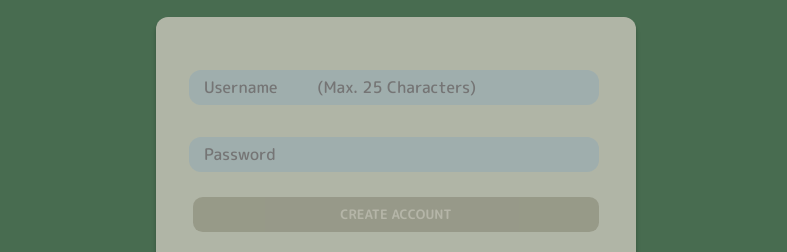
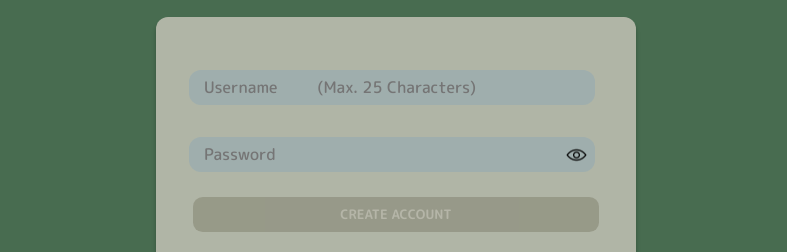
Before and after one commit to sopra-fs24-16-dudo/Client, a React (Create React App) app: page /registration in a window 1280 px wide. Shown: the part 161-413 px from the top of the page, without its empty margins (244-1031 px from the left). Built offline with nearby package versions, Linux system fonts and the light colour scheme.

Commit message:
Hide password & show password button

```diff
--- a/src/components/views/Login.tsx
+++ b/src/components/views/Login.tsx
@@ -7,6 +7,7 @@ import "styles/views/Login.scss";
 import Header from "components/views/Header";
 import BaseContainer from "components/ui/BaseContainer";
 import PropTypes from "prop-types";
+import showPasswordIMG from "images/show_password.png"
 
 /*
 It is possible to add multiple components inside a single file,
@@ -17,12 +18,26 @@ specific components that belong to the main one in the same file.
 const FormField = (props) => {
   return (
     <div className="login field">
-      <input
-        className="login input"
-        placeholder={props.placeholder}
-        value={props.value}
-        onChange={(e) => props.onChange(e.target.value)}
-      />
+      <div className="input-container">
+        <input
+          className="registration input"
+          placeholder={props.placeholder}
+          value={props.value || ""}
+          onChange={(e) => props.onChange(e.target.value)}
+          maxLength={25}
+          type={props.type || "text"}
+        />
+        {props.imgSrc && (
+          <img
+            src={props.imgSrc}
+            alt=""
+            width="25"
+            height="25"
+            onClick={props.onImgClick}
+            className="input-image"
+          />
+        )}
+    </div>
     </div>
   );
 };
@@ -31,12 +46,16 @@ FormField.propTypes = {
   placeholder: PropTypes.string,
   value: PropTypes.string,
   onChange: PropTypes.func,
+  type: PropTypes.string,
+  imgSrc: PropTypes.string,
+  onImgClick: PropTypes.func, // Add this line
 };
 
 const Login = () => {
   const navigate = useNavigate();
   const [name, setName] = useState<string>(null);
   const [username, setUsername] = useState<string>(null);
+  const [showPassword, setShowPassword] = useState<boolean>(false);
 
   const doLogin = async () => {
     try {
@@ -75,6 +94,9 @@ const Login = () => {
             placeholder="Password"
             value={name}
             onChange={(n) => setName(n)}
+            type={showPassword ? "text" : "password"}
+            imgSrc={showPasswordIMG}
+            onImgClick={() => setShowPassword(!showPassword)}
           />
           <div className="login button-container">
             <Button
--- a/src/components/views/Registration.tsx
+++ b/src/components/views/Registration.tsx
@@ -6,17 +6,31 @@ import { Button } from "components/ui/Button";
 import "styles/views/Registration.scss";
 import BaseContainer from "components/ui/BaseContainer";
 import PropTypes from "prop-types";
+import showPasswordIMG from "images/show_password.png"
 
 const FormField = (props) => {
   return (
     <div className="registration field">
+      <div className="input-container">
         <input
           className="registration input"
           placeholder={props.placeholder}
           value={props.value || ""}
           onChange={(e) => props.onChange(e.target.value)}
           maxLength={25}
+          type={props.type || "text"}
         />
+        {props.imgSrc && (
+          <img
+            src={props.imgSrc}
+            alt=""
+            width="25"
+            height="25"
+            onClick={props.onImgClick}
+            className="input-image"
+          />
+        )}
+      </div>
     </div>
   );
 };
@@ -25,12 +39,17 @@ FormField.propTypes = {
   placeholder: PropTypes.string,
   value: PropTypes.string,
   onChange: PropTypes.func,
+  type: PropTypes.string,
+  imgSrc: PropTypes.string,
+  onImgClick: PropTypes.func, // Add this line
 };
 
 const Registration = () => {
   const navigate = useNavigate();
   const [name, setName] = useState<string>("");
   const [username, setUsername] = useState<string>("");
+  const [showPassword, setShowPassword] = useState<boolean>(false);
+
 
   const doRegistration = async () => {
     try {
@@ -71,6 +90,9 @@ const Registration = () => {
             placeholder="Password"
             value={name}
             onChange={(n) => setName(n)}
+            type={showPassword ? "text" : "password"}
+            imgSrc={showPasswordIMG}
+            onImgClick={() => setShowPassword(!showPassword)}
           />
           <div className="registration button-container">
             <Button
--- a/src/styles/views/Registration.scss
+++ b/src/styles/views/Registration.scss
@@ -45,4 +45,30 @@
     flex-direction: column;
     justify-content: center;
   }
+  .input-container {
+    display: flex;
+    align-items: center;
+    justify-content: space-between;
+    position: relative;
+    width: 100%;
+  }
+
+  .registration.input {
+    width: 100%; /* Subtract the width of the image */
+  }
+
+  .input-image {
+    position: absolute;
+    right: 10px; /* Position the image 10px from the right */
+    top: 50%;
+    transform: translateY(-110%); /* Center the image vertically */
+    width: 25px;
+    height: 25px;
+    cursor: pointer;
+
+    &:hover {
+      transform: translateY(-110%) scale(1.1);
+    }
+  }
+
 }
```
Also changed, not shown: src/images/show_password.png (added). Lines whose indentation alone changed are shown as unchanged.
